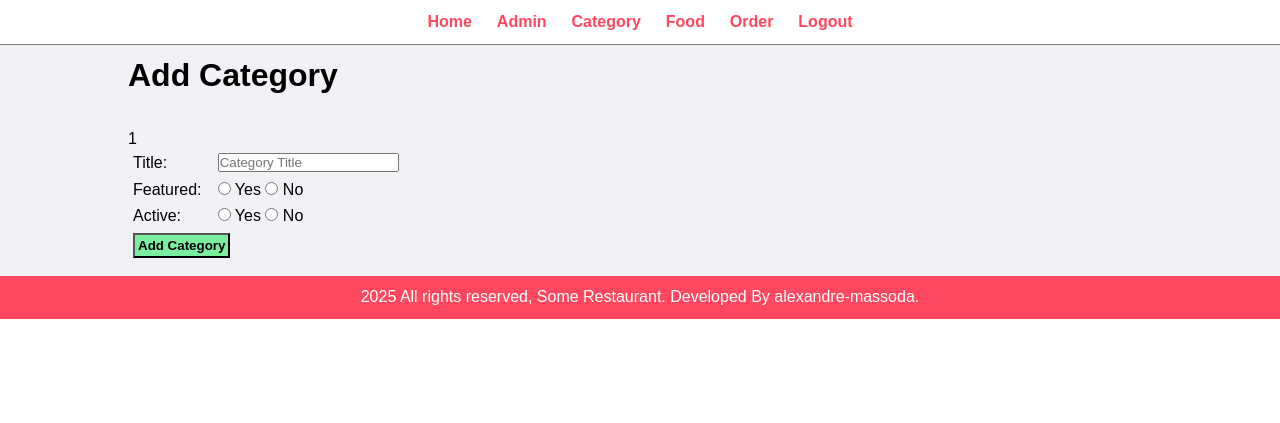
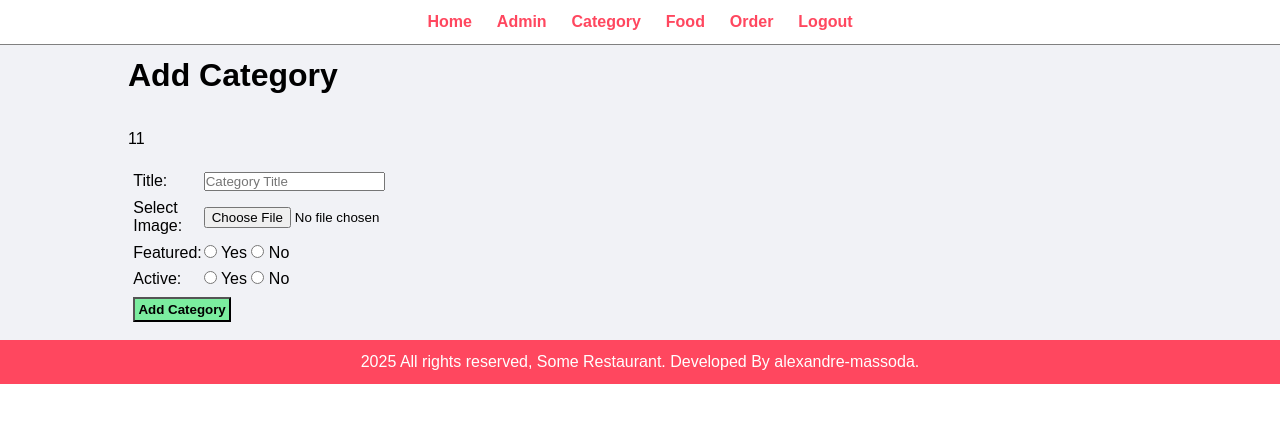
Before and after one commit to Xander1936/food-order-php, a PHP site: page /food-order/admin/add-category.php in a window 1280 px wide. Shown: the top 423 px of the page. Run offline with PHP 8.4, Linux system fonts and the light colour scheme; the visitor is signed in with stand-in values (Sample User, id 1).

Commit message:
Add Category Feature

```diff
--- a/admin/add-category.php
+++ b/admin/add-category.php
@@ -7,20 +7,36 @@
         <br><br>
 
         <?php
+            // Create a Session to Add Category
             if(isset($_SESSION['add'])) {
                 echo $_SESSION['add'];
                 unset($_SESSION['add']);
             }
+
+            // Create a Session to Add image
+            if(isset($_SESSION['upload'])) {
+                echo $_SESSION['upload'];
+                unset($_SESSION['upload']);
+            }
         ?>
 
+        <br><br>
+
         <!-- Add Category Form Starts -->
-        <form action="" method="POST">
+        <form action="" method="POST" enctype="multipart/form-data">
 
             <table class="tbl-30">
                 <tr>
                     <td>Title: </td>
                     <td>
                         <input type="text" name="title" placeholder="Category Title">
+                    </td>
+                </tr>
+
+                <tr>
+                    <td>Select Image: </td>
+                    <td>
+                        <input type="file" name="image">
                     </td>
                 </tr>
 
@@ -57,7 +73,7 @@
                 // echo "Clicked";
 
                 // 1. Get the value from Category Form
-                $title  = $_POST['title'];
+                $title = mysqli_real_escape_string($conn, $_POST['title']);
 
                 // For radio input, we need to check whether the button is selected or not
                 if(isset($_POST['featured'])) {
@@ -75,9 +91,44 @@
                     $active = "No";
                 }
 
+                // Check whether the image is selected or not and set the value for image name accordingly
+                // print_r($_FILES['image']); // print_r(); display the value of the array instead of echo
+
+                // die(); // Break the code Here
+
+                // Check whether our file is selected or not
+                if(isset($_FILES['image']['name']) && $_FILES['image']['name'] != "") {
+                    // Upload the image
+                    // To upload image we need image name, source path and destination path
+                    $image_name = $_FILES['image']['name'];
+
+                    $source_path = $_FILES['image']['tmp_name'];
+
+                    $destination_path = "../images/category/".$image_name;
+
+                    // Finally upload the image
+                    $upload = move_uploaded_file($source_path, $destination_path);
+
+                    // Check whether the image is uploaded or not
+                    // and if the image is not uploaded then we will stop the process and redirect with error message
+                    if(!$upload){
+                        // Set the message
+                        $_SESSION['upload'] = "<div class='error'>Failed to Upload image.</div>";
+                        // Redirect to Add Category Page
+                        header('location:'.SITEURL.'admin/add-category.php');
+                        // Stop the Process
+                        die();
+                    }
+
+                }else {
+                    // Don't upload Image and Set the image_name value as blank
+                    $image_name = "";
+                }
+
                 // 2. Create SQL Query to insert Category into Database
                 $sql = "INSERT INTO tbl_category SET
                     title='$title',
+                    image_name='$image_name',
                     featured='$featured',
                     active='$active'
                 ";
@@ -90,19 +141,15 @@
                     // Query executed and Category added
                     $_SESSION['add'] = "<div class='success'>Category Added Successfully.</div>";
                     // Redirect to Manage Category Page
-                    header('location:'.SITEURL.'admin/manage-category.php');
+                    header("location:".SITEURL."admin/manage-category.php");
                 }else {
                     // Failed to Add Category
                     $_SESSION['add'] = "<div class='error'>Failed to Add Category</div>";
                     // Redirect to Add Category Page
-                    header('location:'.SITEURL.'admin/add-category.php');
+                    header("location:".SITEURL."admin/add-category.php");
                 }
 
             }
-
-
-
-
 
         ?>
 
--- a/admin/manage-category.php
+++ b/admin/manage-category.php
@@ -11,6 +11,12 @@
             if(isset($_SESSION['add'])) {
                 echo $_SESSION['add'];
                 unset($_SESSION['add']);
+            }
+
+            // Create a Session to Add image
+            if(isset($_SESSION['upload'])) {
+                echo $_SESSION['upload'];
+                unset($_SESSION['upload']);
             }
         ?>
 
```
Also changed, not shown: images/category/card_1026110_thumb.png (added).
